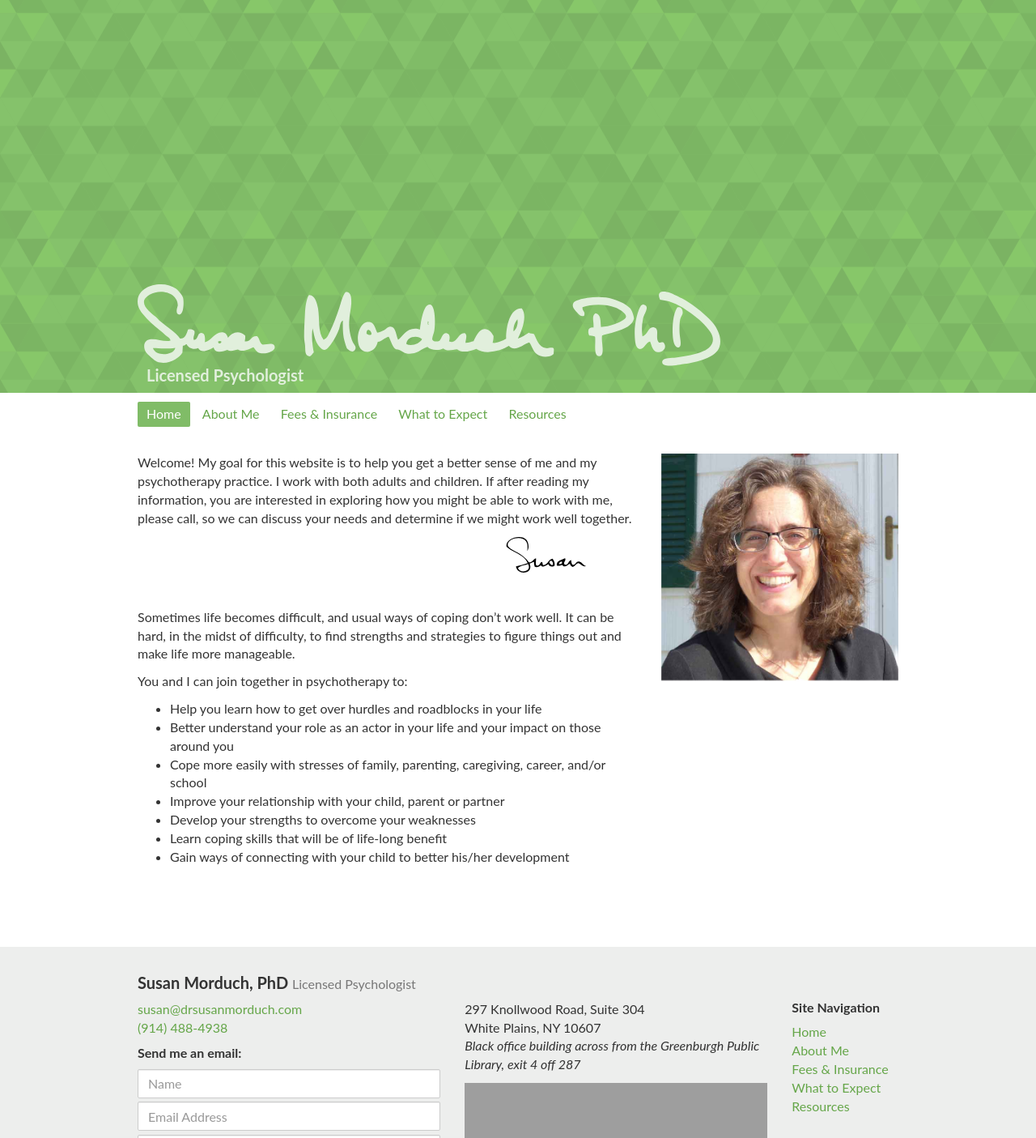
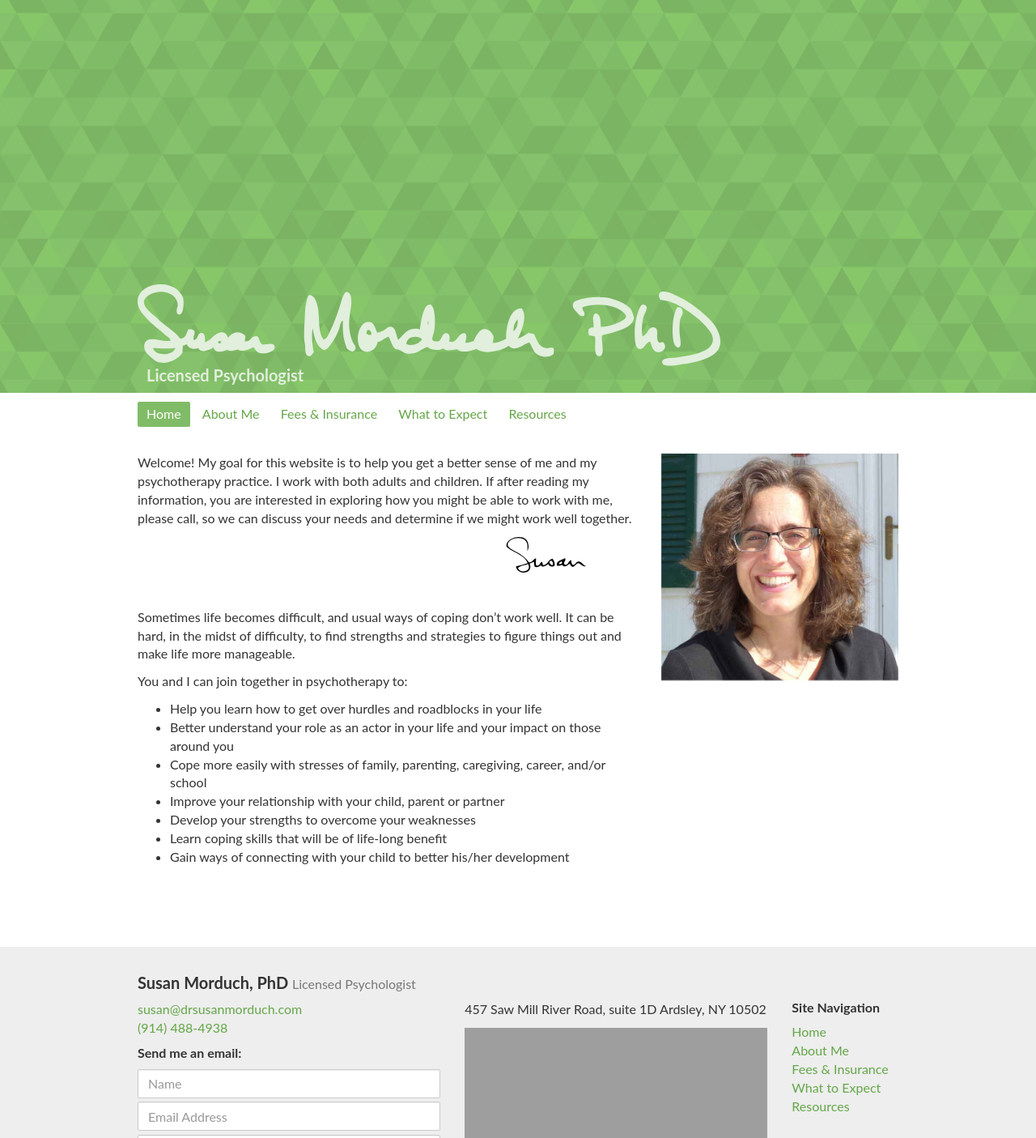
Before and after one commit to nmorduch/susan, a Jekyll site: the page built from index.md, in a window 1280 px wide. Shown: the whole page at 81% size. Built offline with Jekyll 4.4.1, drawn with Linux system fonts in a browser that asks for light colours; Markdown is read by kramdown in place of the engine named in the settings; grey boxes are pictures that could not be loaded.

Commit message:
Updated footer_2.md

```diff
--- a/_includes/footer_2.md
+++ b/_includes/footer_2.md
@@ -1,5 +1,4 @@
-297 Knollwood Road, Suite 304
-White Plains, NY 10607
-*Black office building across from the Greenburgh Public Library, exit 4 off 287*
+457 Saw Mill River Road, suite 1D
+Ardsley, NY 10502
 
-<iframe class="margin-trailer" src="https://www.google.com/maps/embed?pb=!1m14!1m8!1m3!1d3009.1217795237417!2d-73.8047237!3d41.044465900000006!3m2!1i1024!2i768!4f13.1!3m3!1m2!1s0x89c294fd66efc13d%3A0x28d26cca7ad1e8e7!2s297+Knollwood+Rd%2C+White+Plains%2C+NY+10607!5e0!3m2!1sen!2sus!4v1426980541598" width="800" height="300" frameborder="0" style="border:0"></iframe>
+<iframe class="margin-trailer" src="https://www.google.com/maps/embed?pb=!1m18!1m12!1m3!1d3011.1424965606748!2d-73.85544569999999!3d41.0002542!2m3!1f0!2f0!3f0!3m2!1i1024!2i768!4f13.1!3m3!1m2!1s0x89c2ecba465b737f%3A0x9cdd80d7d589d2e7!2s457+Saw+Mill+River+Rd+%231d%2C+Ardsley%2C+NY+10502!5e0!3m2!1sen!2sus!4v1441037876371" width="800" height="300" frameborder="0" style="border:0"></iframe>
```
